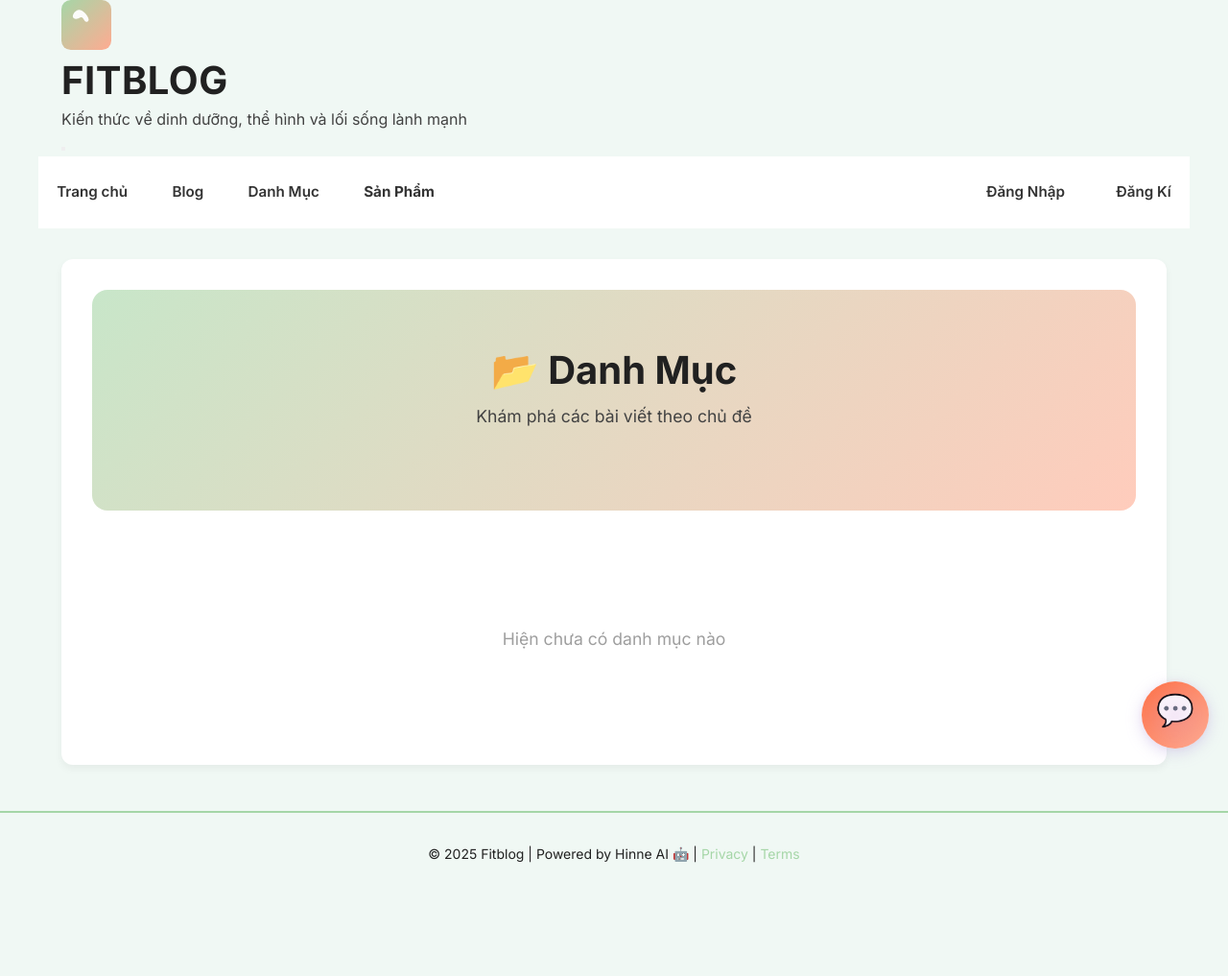
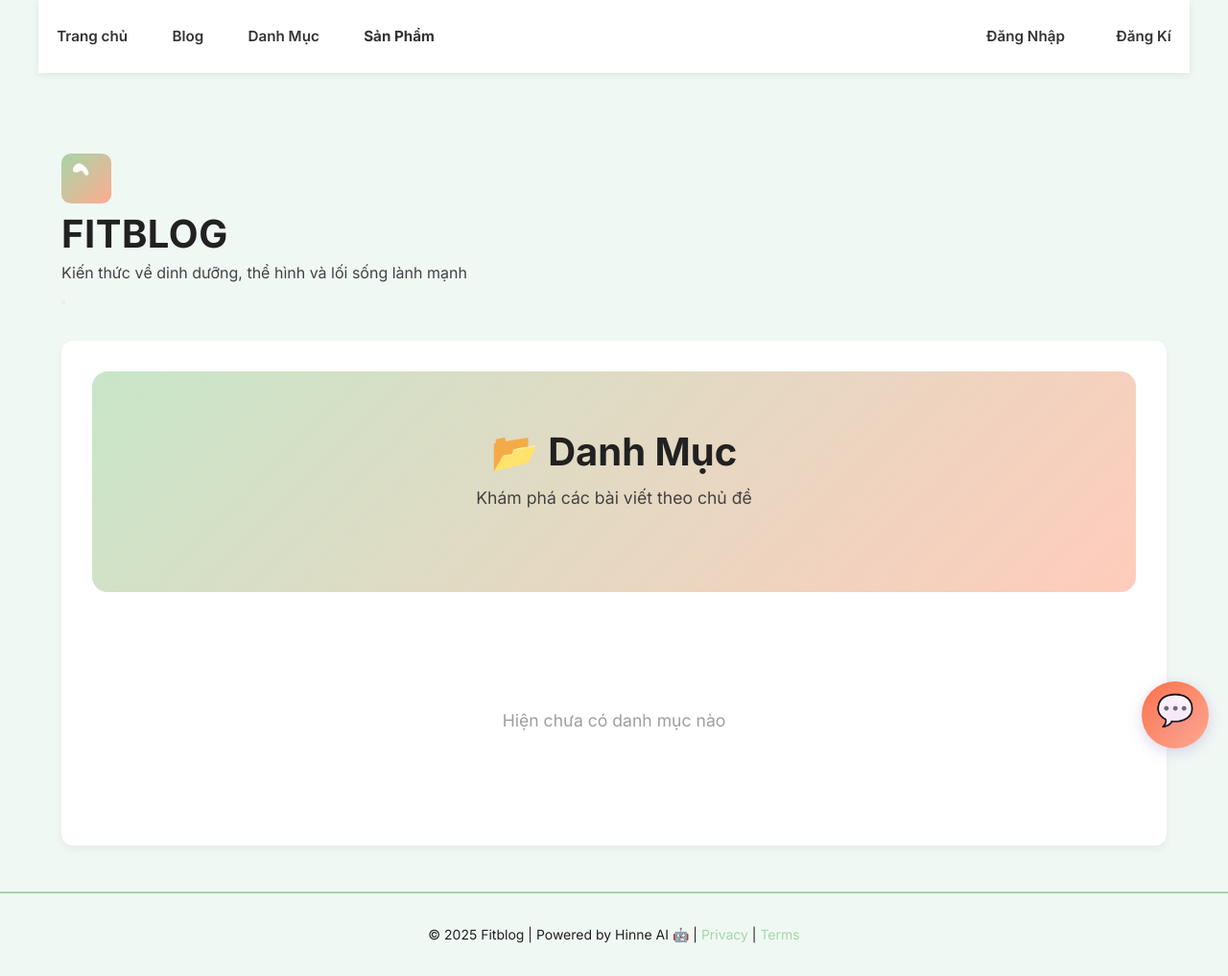
Before and after one commit to HieugGit02/Fitblog, a Django app: page /categories/ in a window 1280 px wide. Shown: the whole page at 96% size. Before the commit the page ends 899 px from the top, so only its background shows below. Run offline with Django 4.2, Linux system fonts and the light colour scheme; data that the repository does not hold is empty.

Commit message:
fix: Make navbar fixed instead of sticky
- Changed navbar position from sticky to fixed
- Added left: 0 and right: 0 to span full width
- Added width: 100% for proper fixed positioning
- Added box-shadow for better definition
- Added body padding-top: 160px to prevent content from hiding under navbar
- Navbar now stays fixed at top while scrolling

```diff
--- a/static/css/styles.css
+++ b/static/css/styles.css
@@ -66,6 +66,7 @@ body {
     color: var(--color-black);
     line-height: 1.6;
     transition: background-color var(--transition-base);
+    padding-top: 160px;
 }
 
 /* ===== TYPOGRAPHY ===== */
@@ -182,9 +183,13 @@ nav {
     padding: 1rem 0;
     background: rgba(255, 255, 255, 1);
     flex-wrap: wrap;
-    position: sticky;
+    position: fixed;
     top: 0;
+    left: 0;
+    right: 0;
     z-index: 1000;
+    width: 100%;
+    box-shadow: 0 2px 8px rgba(0,0,0,0.08);
 }
 
 .main-nav.container a {
```
